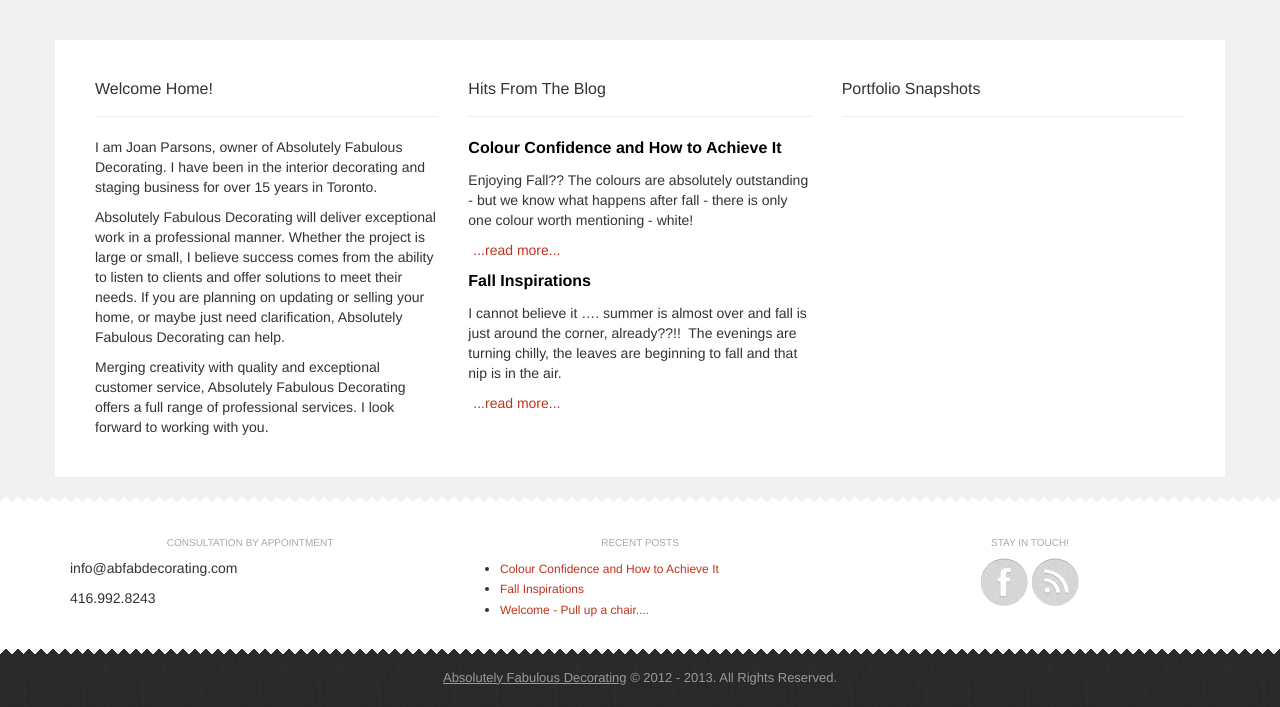
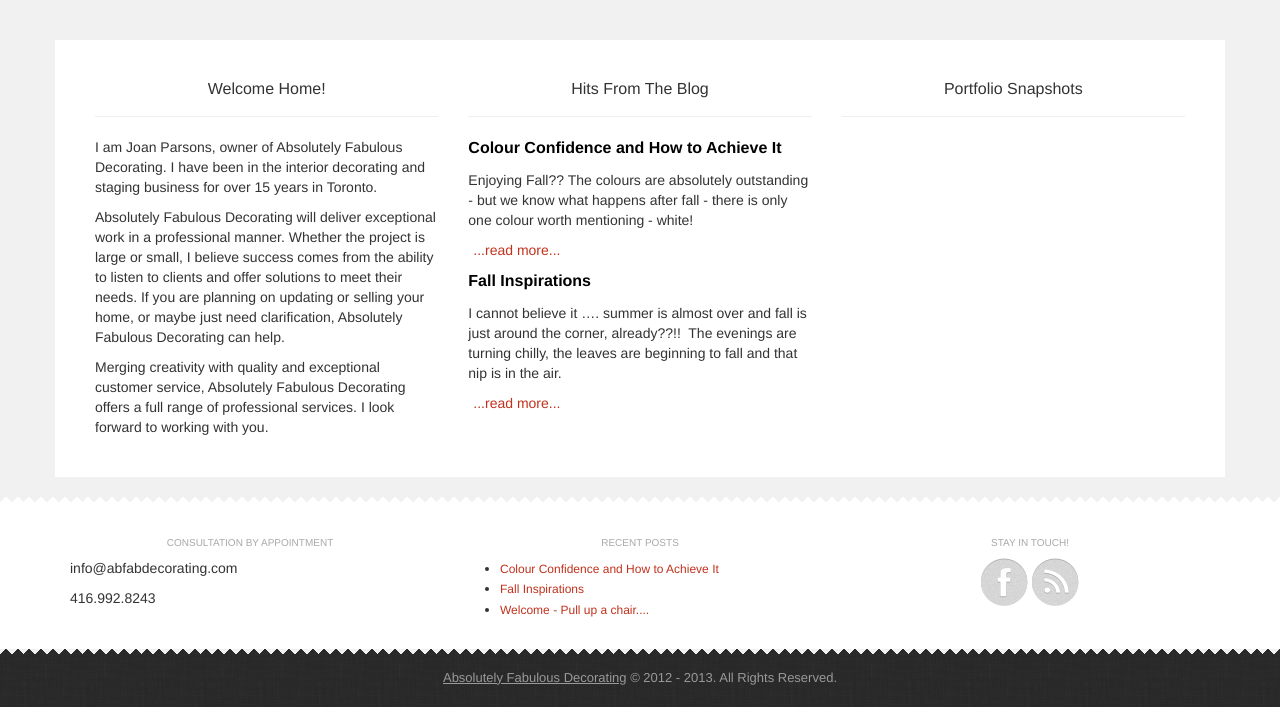
Before and after one commit to joanparsons/abfabdecoratingblog, a Jekyll site: the page built from index.html, in a window 1280 px wide. Shown: the part 539-1246 px from the top of the page. Built offline with Jekyll 4.4.1, drawn with Linux system fonts in a browser that asks for light colours; nearby versions of some CDN libraries; Markdown is read by kramdown in place of the engine named in the settings; the list of posts is cut into pages by our own code.

Commit message:
Center home page feature headers

```diff
--- a/_includes/home_page.css
+++ b/_includes/home_page.css
@@ -10,7 +10,10 @@
 
 #home-page-feature-box a {color: #C1321D;}
 
-.feature-header {font-size: 16px;}
+.feature-header {
+  font-size: 16px;
+  text-align: center;
+}
 
 #home-page-mini-features {
   background: url({{site.baseurl}}/images/bg-minifeatures.png) repeat top left;
```
